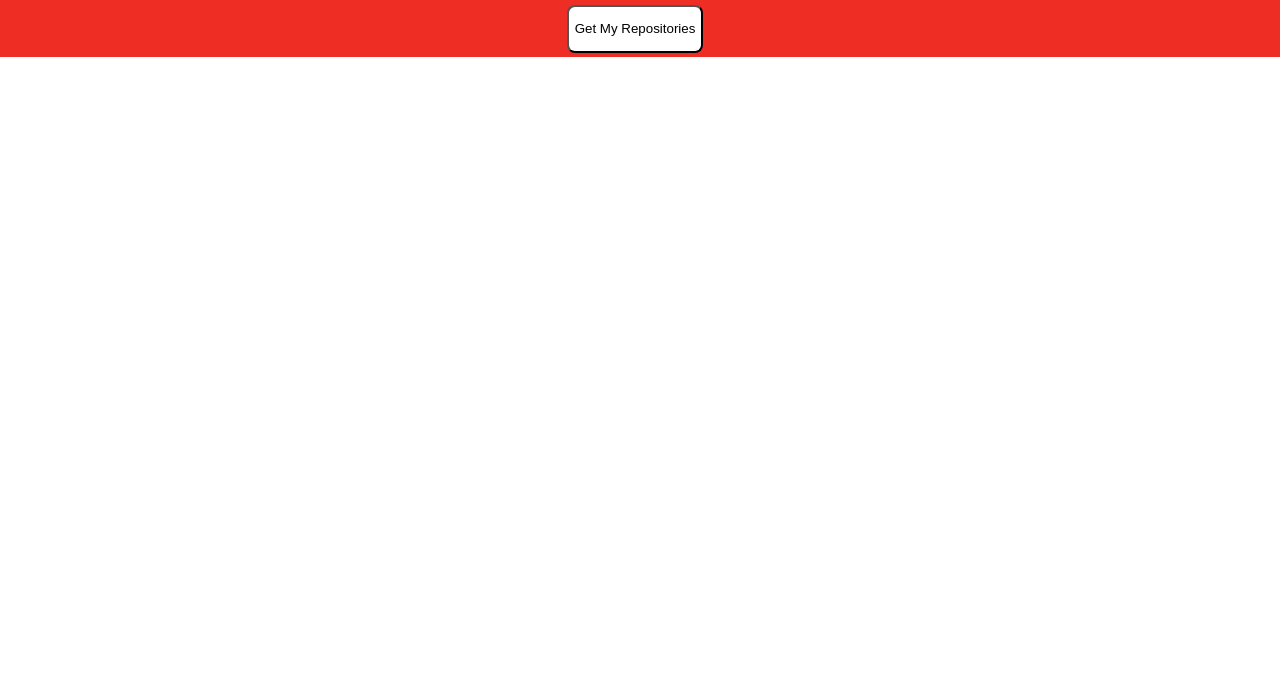
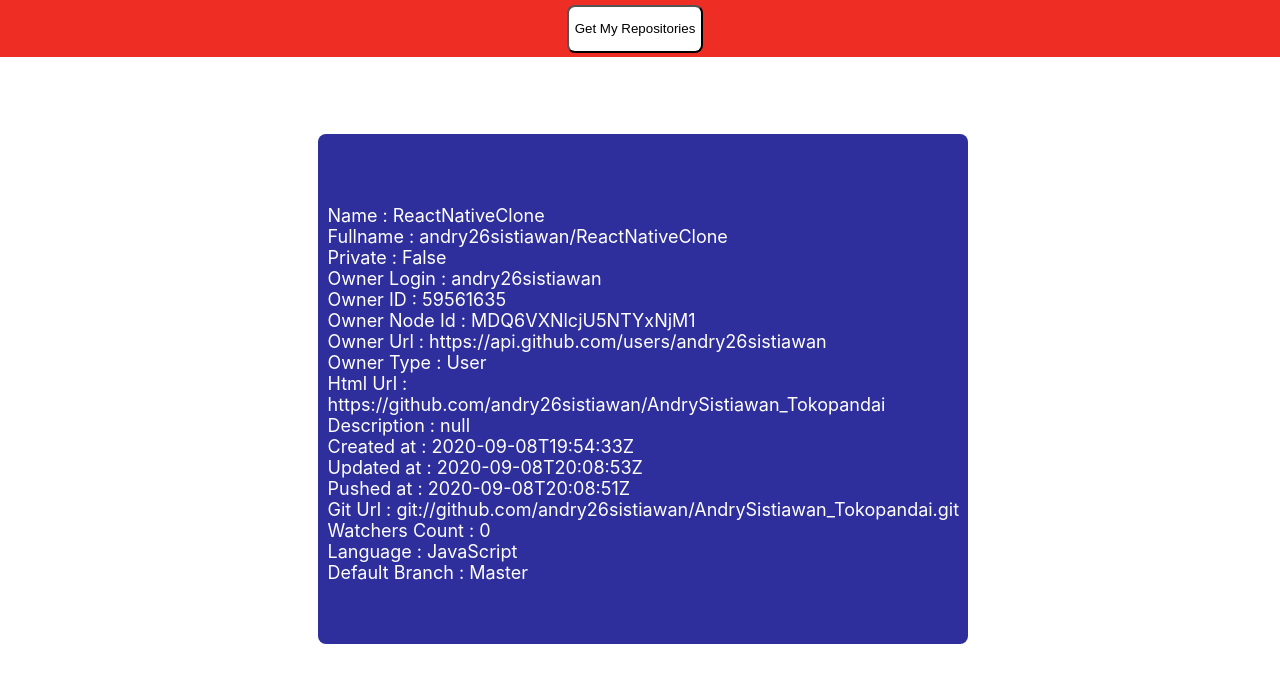
Before and after one commit to andry26sistiawan/AssessmentTestSubmission, a React (Create React App) app: page / in a window 1280 px wide. Shown: the top 682 px of the page. Built offline with nearby package versions, Linux system fonts and the light colour scheme.

Commit message:
card Info

```diff
--- a/src/App.js
+++ b/src/App.js
@@ -52,7 +52,83 @@
                   )
                 })
               }
+          </div>
+
+          <div className="card-info" style={{borderWidth:1, borderRadius:8}}>
+            <div>
+              <div>
+                <span style={{fontSize:18, color:'white'}}>Name :  </span>
+                <span style={{fontSize:18, color:'white'}}>ReactNativeClone</span>
+              </div>
+              <div>
+                <span style={{fontSize:18, color:'white'}}>Fullname : </span>
+                <span style={{fontSize:18, color:'white'}}>andry26sistiawan/ReactNativeClone</span>
+              </div>
+              <div>
+                <span style={{fontSize:18, color:'white'}}>Private : </span>
+                <span style={{fontSize:18, color:'white'}}>False</span>
+              </div>
+              <div>
+                <span style={{fontSize:18, color:'white'}}>Owner Login : </span>
+                <span style={{fontSize:18, color:'white'}}>andry26sistiawan</span>
+              </div>
+              <div>
+                <span style={{fontSize:18, color:'white'}}>Owner ID : </span>
+                <span style={{fontSize:18, color:'white'}}>59561635</span>
+              </div>
+              <div>
+                <span style={{fontSize:18, color:'white'}}>Owner Node Id : </span>
+                <span style={{fontSize:18, color:'white'}}>MDQ6VXNlcjU5NTYxNjM1</span>
+              </div>
+              <div>
+                <span style={{fontSize:18, color:'white'}}>Owner Url : </span>
+                <span style={{fontSize:18, color:'white'}}>https://api.github.com/users/andry26sistiawan</span>
+              </div>
+              <div>
+                <span style={{fontSize:18, color:'white'}}>Owner Type : </span>
+                <span style={{fontSize:18, color:'white'}}>User</span>
+              </div>
+              <div>
+                <span style={{fontSize:18, color:'white'}}>Html Url : </span>
+                <span style={{fontSize:18, color:'white'}}>https://github.com/andry26sistiawan/AndrySistiawan_Tokopandai</span>
+              </div>
+              <div>
+                <span style={{fontSize:18, color:'white'}}>Description : </span>
+                <span style={{fontSize:18, color:'white'}}>null</span>
+              </div>
+              <div>
+                <span style={{fontSize:18, color:'white'}}>Created at : </span>
+                <span style={{fontSize:18, color:'white'}}>2020-09-08T19:54:33Z</span>
+              </div>
+              <div>
+                <span style={{fontSize:18, color:'white'}}>Updated at : </span>
+                <span style={{fontSize:18, color:'white'}}>2020-09-08T20:08:53Z</span>
+              </div>
+              <div>
+                <span style={{fontSize:18, color:'white'}}>Pushed at : </span>
+                <span style={{fontSize:18, color:'white'}}>2020-09-08T20:08:51Z</span>
+              </div>
+              <div>
+                <span style={{fontSize:18, color:'white'}}>Git Url : </span>
+                <span style={{fontSize:18, color:'white'}}>git://github.com/andry26sistiawan/AndrySistiawan_Tokopandai.git</span>
+              </div>
+              <div>
+                <span style={{fontSize:18, color:'white'}}>Watchers Count : </span>
+                <span style={{fontSize:18, color:'white'}}>0</span>
+              </div>
+              <div>
+                <span style={{fontSize:18, color:'white'}}>Language : </span>
+                <span style={{fontSize:18, color:'white'}}>JavaScript</span>
+              </div>
+              <div>
+                <span style={{fontSize:18, color:'white'}}>Default Branch : </span>
+                <span style={{fontSize:18, color:'white'}}>Master</span>
+              </div>
+
             </div>
+
+          </div>
+
         </div>
 
       </div>
--- a/src/app.scss
+++ b/src/app.scss
@@ -50,3 +50,20 @@
     padding-right: 6px;
     margin-bottom: 4px;
 }
+
+.card-info{
+    height:500px;
+    width: 50%;
+    background-color:#2E2E9C;
+    margin-bottom: 10px;
+    margin-top: 10px;
+    margin-left: 5px;
+    padding-left: 10px;
+    padding-top: 10px;
+   //justify-content: center;
+    align-content: center;
+    align-items: center;
+    display: flex;
+    border-width: 1px solid #EEECEA;
+
+}
```
